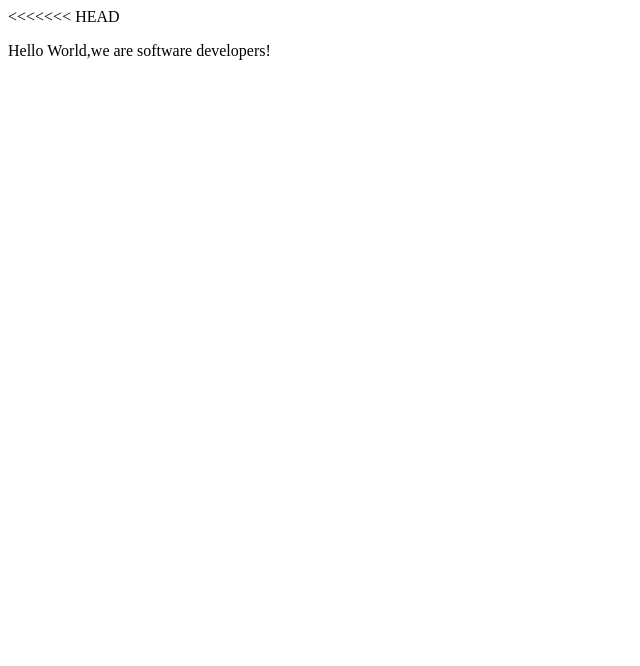
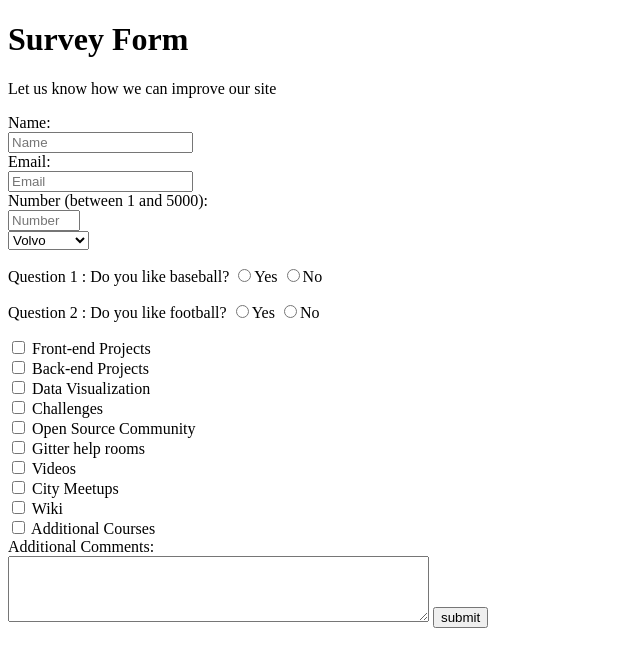
Before and after one commit to TunsBad/gatson-yusif-microverse, a plain HTML site: page index.html in a window 1280 px wide. Shown: the whole page, without its empty margins (0-640 px from the left). Drawn offline with Linux system fonts and the light colour scheme.

Commit message:
Update index.html

```diff
--- a/index.html
+++ b/index.html
@@ -8,15 +8,56 @@
 
   <body>
     <script src="https://cdn.freecodecamp.org/testable-projects-fcc/v1/bundle.js"></script>
-<<<<<<< HEAD
-    <p>Hello World,we are software developers!</p>
-    <!--
+    <h1 id="title">Survey Form</h1>
+    <p id="description">Let us know how we can improve our site</p>
+    <form id="survey-form">
+        <label id="name-label">Name:</label><br>
+        <input type="text" name="name" id="name" placeholder="Name" required="true"><br>
+
+        <label id="email-label">Email:</label><br>
+        <input type="email" name="email" id="email" placeholder="Email" required="true"><br>
+
+        <label id="number-label">Number (between 1 and 5000):</label><br>
+        <input type="number" name="number" id="number" placeholder="Number" min="1" max="5000"><br>
+
+        <select id="dropdown">
+          <option value="volvo">Volvo</option>
+          <option value="saab">Saab</option>
+          <option value="mercedes">Mercedes</option>
+          <option value="audi">Audi</option>
+        </select>
+
+        <p>
+          Question 1 : Do you like baseball?
+          <input type="radio" name="q1" value="yes">Yes
+          <input type="radio" name="q1" value="no">No
+        </p>
+
+        <p>
+          Question 2 : Do you like football?
+          <input type="radio" name="q2" value="yes">Yes
+          <input type="radio" name="q2" value="no">No
+        </p>
+
+        <input type="checkbox" name="vehicle" value="Front"> Front-end Projects<br>
+        <input type="checkbox" name="vehicle" value="Back" > Back-end Projects<br>
+        <input type="checkbox" name="vehicle" value="Data"> Data Visualization<br>
+        <input type="checkbox" name="vehicle" value="Challenges" > Challenges<br>
+        <input type="checkbox" name="vehicle" value="Open"> Open Source Community<br>
+        <input type="checkbox" name="vehicle" value="Gitter" > Gitter help rooms<br>
+        <input type="checkbox" name="vehicle" value="Videos"> Videos<br>
+        <input type="checkbox" name="vehicle" value="CaCityr" > City Meetups<br>
+        <input type="checkbox" name="vehicle" value="Wiki"> Wiki<br>
+        <input type="checkbox" name="vehicle" value="Additional" > Additional Courses<br>
+
+        <label id="email-label">Additional Comments:</label><br>
+        <textarea rows="4" cols="50"></textarea>
+
+        <button type="submit" id="submit" value="submit">submit</button>
+
+    </form>
 
 
-=======
-    <h1 id="title">Survey Form</h1>
-    <p id="description">Let us know how we can improve our site</p>
->>>>>>> ac24cdaad84710ad59dec4312b5503d66bf68838
 
     <!--
     Hello Camper!
```
